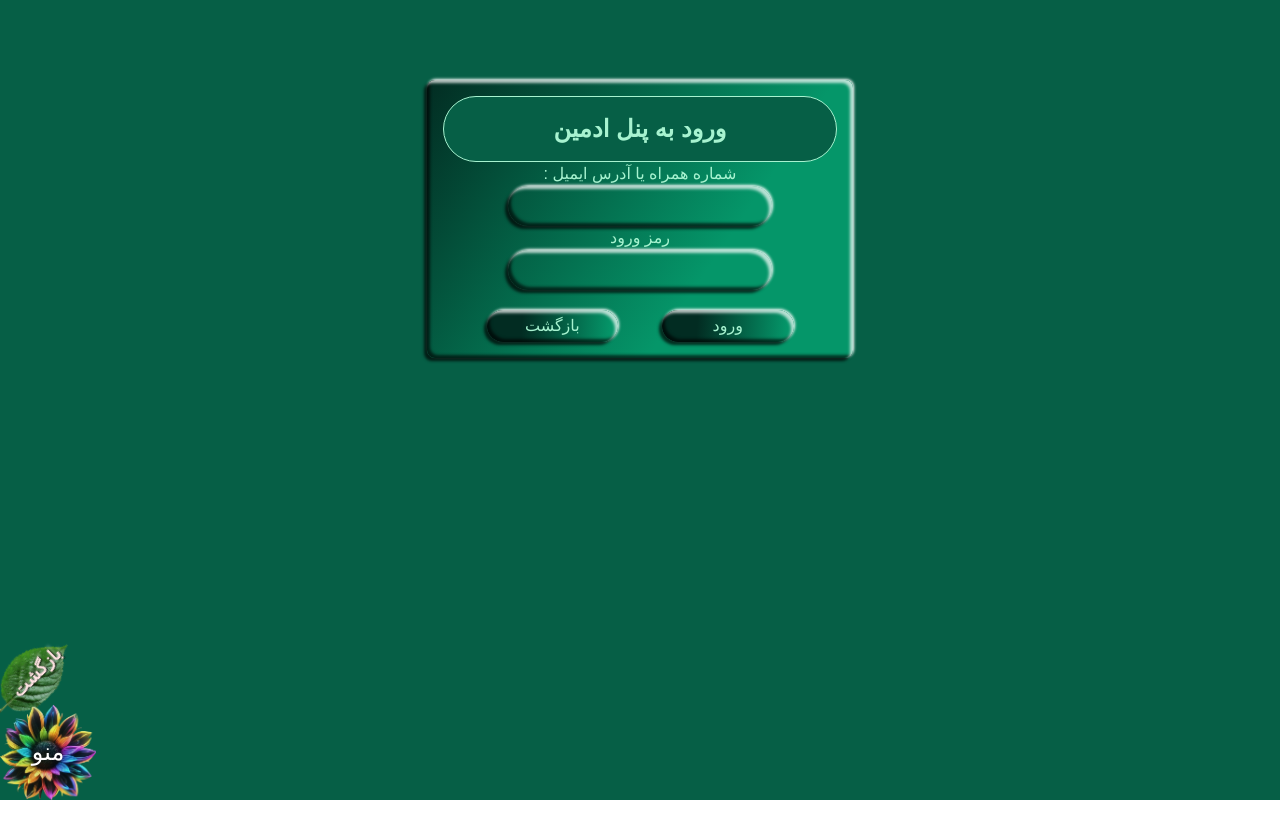
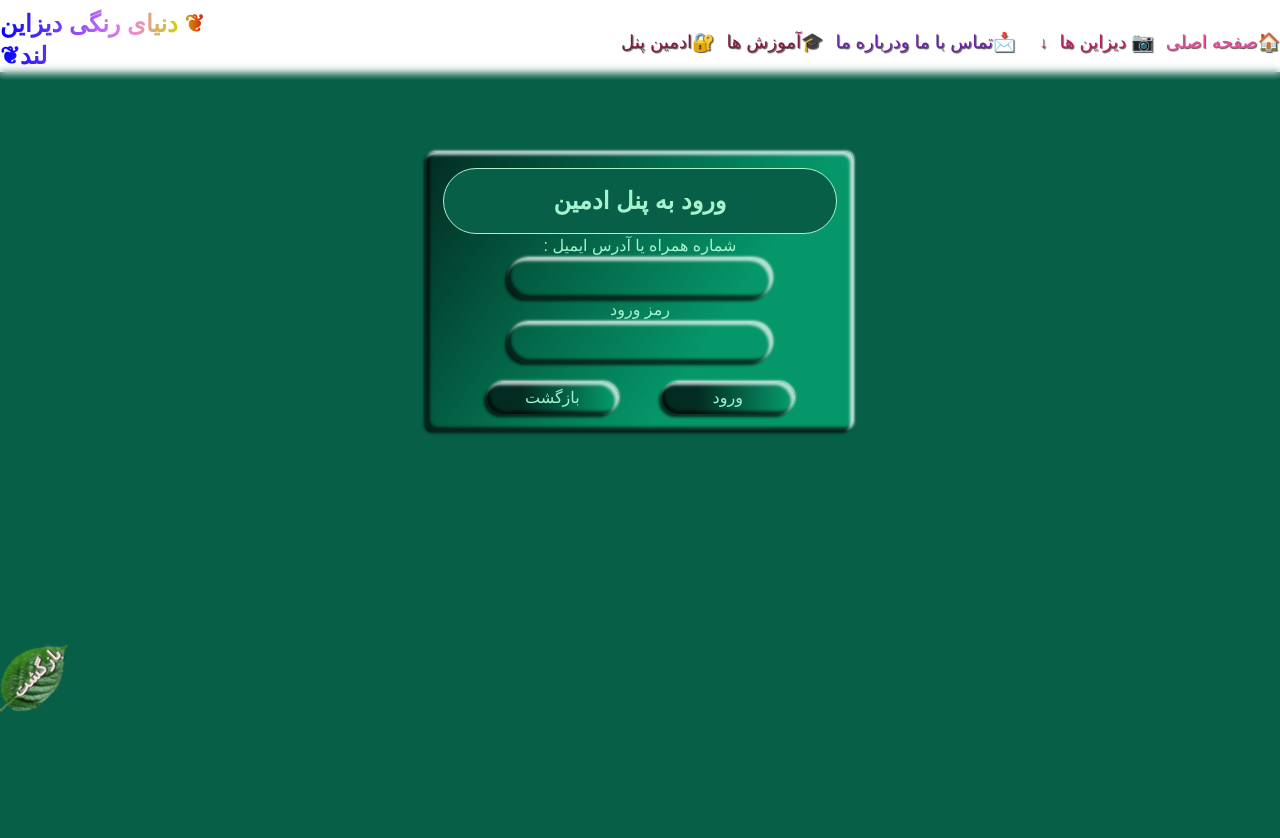
Before and after one commit to Aliniroomand/designland_nextjs, a Next.js app: page /login in a window 1280 px wide. Shown: the top 838 px of the page. Before the commit the page ends 800 px from the top, so only its background shows below. Built offline with nearby package versions, Linux system fonts and the light colour scheme; a web font is replaced by a local one.

Commit message:
change navbar style to fixed at top of the main layout

```diff
--- a/app/_components/MainPageComp.js
+++ b/app/_components/MainPageComp.js
@@ -31,11 +31,7 @@ return(
             alt="BG"
         />
 
-        {/* Title Part */}
-            <p className='fixed z-30 h-[10svh] sm:h-[15svh] top-0 sm:text-xl text-3xl grid place-items-center lg:text-3xl backdrop-blur w-full font-semibold sm:py-2 py-3 text_animation color_animation colorfull_text shadow-2xl'>
-            ❦ دنیای رنگی دیزاین لند❦
-            </p>
-        {/*___________Title Part */}
+
 
         {/* Banner part  */}
         <section className='relative z-20 w-full h-[87svh] top-[10svh] lg:top-[13svh] overflow-y-scroll overflow-x-hidden md:overflow-y-visible flex flex-col lg:flex-col lg:items-center items-center justify-between lg:justify-stretch gap-10 hide-scrollbar'>
--- a/app/_components/Navbar.js
+++ b/app/_components/Navbar.js
@@ -1,9 +1,7 @@
 "use client"
-import Image from "next/image";
 import Link from "next/link";
 import { useState } from "react";
 // images
-import BG from "@/src/assets/images/Root/menuIcon.png"
 import { usePathname } from "next/navigation";
 import { getCookie } from "../_lib/cookie";
 
@@ -11,43 +9,40 @@ import { getCookie } from "../_lib/cookie";
 
 export default function Navbar() {
     const pathname=usePathname()
-  const [openMenu, setOpenMenu] = useState(false);
   const [opendesigns, setOpendesigns] = useState(false);
-  const [isLoading,setIsLoading]=useState(false)
 
  const access_token=getCookie("access_token")
 
   return (
-    <article>
-        <section className="fixed grid place-items-center w-24 h-24 left-0 bottom-0 cursor-pointer " onClick={()=>{setIsLoading(true);setOpenMenu(e=>!e);setIsLoading(false)}}>
-            <h1 className="z-[55] text-white text-2xl "  >
-                منو
-            </h1>
-            <Image className={`absolute inset-auto object-cover opacity-90 ${isLoading&&" grayscale"}`} src={BG} alt="BG" />
-        </section>
-        <section className={` fixed ${openMenu?"slide-in":" slide-out !translate-y-[-100%]"} w-svw h-[80svh] right-0 top-0 bg-gradient-to-l from-[#fff] to-[#ffffff2d]  backdrop-blur-sm text-base  flex flex-col justify-between pt-4 pb-9 rounded-bl-full sm:w-[30svw] sm:h-svh sm:text-lg  `}>
-            <ul className="gap-3 flex flex-col">
+    <article className="fixed z-[100] w-svw right-0 top-0 ">
+        <section className={` relative bg-gradient-to-b from-[#fff] via-[#fff] to-[#ffffff00]  backdrop-blur-sm text-base  flex flex-row items-center justify-between pt-1 h-[10svh]  rounded-sm sm:text-lg  `} >
+        <ul className="gap-3 flex flex-row items-center">
+            <Link href="/" className="absolute  w-1/5 h-full left-0 top-0 cursor-pointer " >
+                <p className='absolute z-30 h-[10svh] grid place-items-center sm:text-md text-3xl  lg:text-2xl w-full font-semibold text_animation color_animation colorfull_text text-left'>
+                ❦ دنیای رنگی دیزاین لند❦
+                </p>
+            </Link>
                 <li>
                     <Link href="/" className={`text-pink-500 text_shadow ${pathname==="/" && "!text-black border-b-2 border-black transition-all bg-[#00000060] px-5 rounded-2xl"} `}>
                     🏠صفحه اصلی
                     </Link>
                 </li>
-                <li className="cursor-pointer text-pink-700 text_shadow" onClick={()=>setOpendesigns(e=>!e)}>
+                <li className="cursor-pointer text-pink-700 text_shadow relative" onClick={()=>setOpendesigns(e=>!e)}>
                 📷 دیزاین ها<span className="px-3 text-3xl sm:text-base text_shadow">{opendesigns ?"↑" :"↓" }</span>
-                </li>
-                <ul className={`${opendesigns?"slide-in":" slide-out hidden"} flex flex-col justify-center items-start mx-6 py-1 text-center  w-1/2 right-[25%] bg-opacity-35 divide-r-[0.5px] border-r-[0.1px] gap-3 border-gray-400 divide-gray-400`}>
-                    <li>
-                        <Link href="/balloon" className={`text-amber-600 py-1 ${pathname==="/balloon" && "text-black border-b-2 border-black transition-all bg-[#00000060] px-5 rounded-2xl"}`}>🎈بادکنک آرایی</Link>
+                <ul className={`${opendesigns?"slide-in":" slide-out hidden"} bg-gradient-to-b from-[#fff] via-[#fff] to-[#ffffff00] absolute flex flex-col justify-center items-start bg-gray-500 bg-opacity-50 text-center w-36 p-1 py-5 mt-2 h-fit rounded-2xl divide-r-[0.5px] border-r-[0.1px] gap-3 border-gray-400 divide-gray-400 right-0`}>
+                    <li className={`text-amber-600 py-1 ${pathname==="/balloon" && "text-black border-b-2 border-black transition-all bg-[#00000060] rounded-2xl"} w-full`}>
+                        <Link href="/balloon" >🎈بادکنک آرایی</Link>
                     </li>
-                    <li>
-                        <Link href="/flower" className={`text-amber-700 py-1 ${pathname==="/flower" && "text-black border-b-2 border-black transition-all bg-[#00000060] px-5 rounded-2xl"}`}>🌺گل آرایی </Link>
-                        {
-                        }
+                    <li className={`text-amber-700 py-1 ${pathname==="/flower" && "text-black border-b-2 border-black transition-all bg-[#00000060] px-5 rounded-2xl"} w-full`}>
+                        <Link href="/flower" >🌺گل آرایی </Link>
+
                     </li>
-                    <li>
-                        <Link href="/fruit" className={`text-amber-800 py-1 ${pathname==="/fruit" && "text-black border-b-2 border-black transition-all bg-[#00000060] px-5 rounded-2xl"} `}>🍇میوه آرایی</Link>
+                    <li className={`text-amber-800 py-1 ${pathname==="/fruit" && "text-black border-b-2 border-black transition-all bg-[#00000060] px-5 rounded-2xl"} w-full `}>
+                        <Link href="/fruit" >🍇میوه آرایی</Link>
                     </li>
                 </ul>
+                </li>
+
                 <li className="text-purple-800 ">
                     <Link href="about" className={`text_shadow ${pathname==="/about" && "text-black border-b-2 border-black transition-all bg-[#00000060] px-5 rounded-2xl"}`}>
                         📩تماس با ما ودرباره ما
@@ -57,14 +52,15 @@ export default function Navbar() {
                     <Link href="learning" className={`${pathname==="/learning" && "text-black border-b-2 border-black transition-all bg-[#00000060] px-5 rounded-2xl"}`}>
                         🎓آموزش ها
                     </Link>
+
                 </li>
-            </ul>
-            <section>
+                <li>
                 <Link href={access_token? "/adminPanel" :"/login" } className="text-pink-900 text_shadow">
                 🔐ادمین پنل
                 </Link>
-            <h1 className="text-red-600 cursor-pointer text_shadow" onClick={()=>setOpenMenu(e=>!e)}>❌بستن منو</h1>
-            </section>
+                </li>
+            </ul>
+
         </section>
     </article>
   );
--- a/app/globals.css
+++ b/app/globals.css
@@ -272,6 +272,7 @@ transform:translate(0);
   mask-repeat: no-repeat;
   color: #00000077;
 }
+
 .neo_shadow{
   box-shadow: -3px 3px 3px #000000b7,
               1px -1px 3px #ffffff,
@@ -306,17 +307,8 @@ transform:translate(0);
   }
 
   .colorfull_text{
-    background-image: radial-gradient(circle,blue 0%, violet 10%,rgb(246, 255, 0) 25%, rgb(222, 17, 17) 50%);
+    background-image: linear-gradient(90deg,blue 0%, violet 50%,rgb(205, 212, 1) 70%, rgb(222, 17, 17) 80%);
     -webkit-background-clip: text;
     -webkit-text-fill-color: transparent;
-    box-shadow: 0 0 30px #fff;
   }
 }
-@media (width>765px){
-  .colorfull_text{
-    background-image: radial-gradient(circle, rgb(0, 89, 130) 5%,rgb(255, 242, 0) 10%, red 12%);
-    -webkit-background-clip: text;
-    -webkit-text-fill-color: transparent;
-
-  }
-}
--- a/app/layout.js
+++ b/app/layout.js
@@ -14,14 +14,17 @@ export const metadata = {
 
 export default function RootLayout({ children }) {
 
+
   return (
     <html lang="fa" dir="rtl" >
-      <body className={`${mainFont.className} min-h-screen `}>
+      <body className={`${mainFont.className} min-h-screen relative `}>
         <Toaster position="top-center"/>
-        {children}
+          <Navbar/>
+          <main className="absolute top-[9svh]">
+          {children}
+          </main>
         <nav className="fixed z-50 ">
           <ReturnButton/>
-          <Navbar/>
         </nav>
       </body>
     </html>
```
Also changed, not shown: src/assets/images/Root/nav-bg-mask.svg (added).
